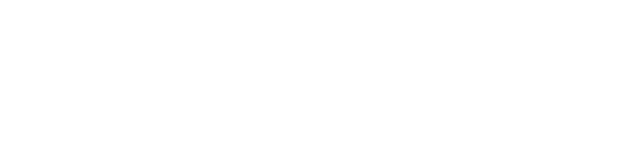
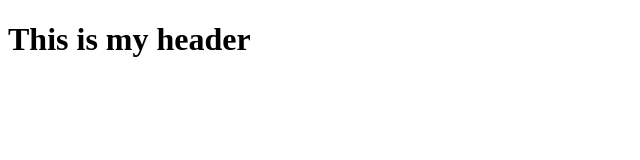
Before and after one commit to b0rgsta/git-flow-challenge, a plain HTML site: page index.html in a window 1280 px wide. Shown: the whole page, without its empty margins (0-640 px from the left). Drawn offline with Linux system fonts and the light colour scheme.

Commit message:
added header

```diff
--- a/index.html
+++ b/index.html
@@ -6,5 +6,7 @@
     <meta name="viewport" content="width=device-width, initial-scale=1.0" />
     <title>Document</title>
   </head>
-  <body></body>
+  <body>
+    <h1>This is my header</h1>
+  </body>
 </html>
```
